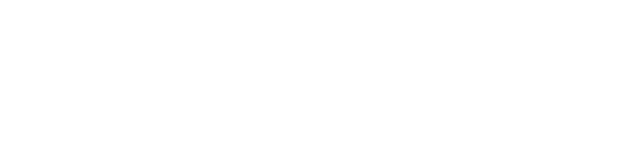
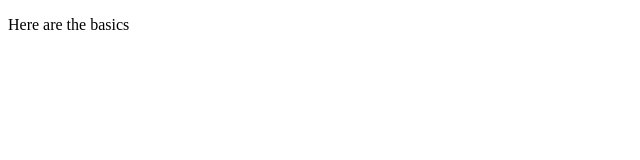
Before and after one commit to KaseyPrince1/KP_REPOS, a plain HTML site: page index.html in a window 1280 px wide. Shown: the whole page, without its empty margins (0-640 px from the left). Drawn offline with Linux system fonts and the light colour scheme.

Commit message:
making changes

```diff
--- a/index.html
+++ b/index.html
@@ -7,6 +7,6 @@
     <title>Editing this filet</title>
 </head>
 <body>
-
+    <p>Here are the basics</p>
 </body>
 </html>
```
